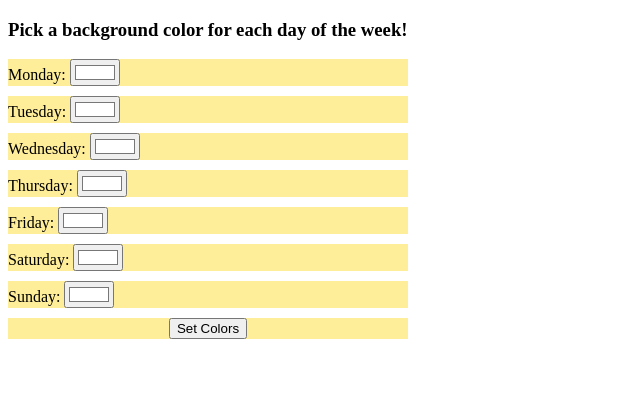
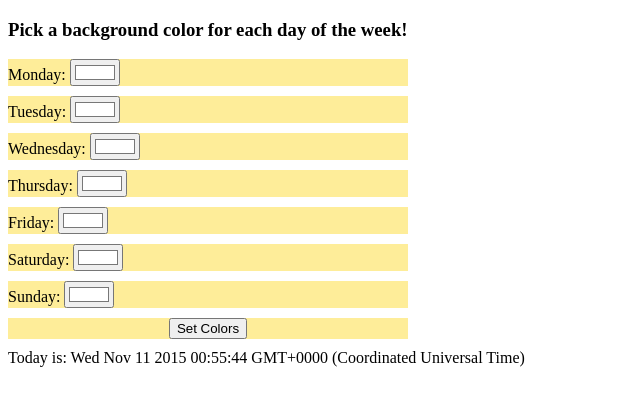
Before and after one commit to gSchool/localstorage-walkthrough, a plain HTML site: page index.html in a window 1280 px wide. Shown: the whole page, without its empty margins (0-640 px from the left). Drawn offline with Linux system fonts and the light colour scheme.

Commit message:
show current date

```diff
--- a/app.js
+++ b/app.js
@@ -3,9 +3,15 @@ window.onload = function(){
   var submitButton = document.querySelector('form div:last-child input');
   var inputColors = document.querySelectorAll('input');
   var body = document.querySelector('body');
-  var today = new Date(Date.now()).getDay()
+
+  var currentdate = new Date(Date.now())
+  var today = currentdate.getDay()
+
+  document.querySelector('#today').innerText = currentdate;
 
   var dayColors = {};
+
+
 
   getDayColorsFromLocalStorage()
 
--- a/index.html
+++ b/index.html
@@ -51,5 +51,7 @@
   </div>
 </form>
 
+Today is: <span id="today"></span>
+
   </body>
 </html>
```
